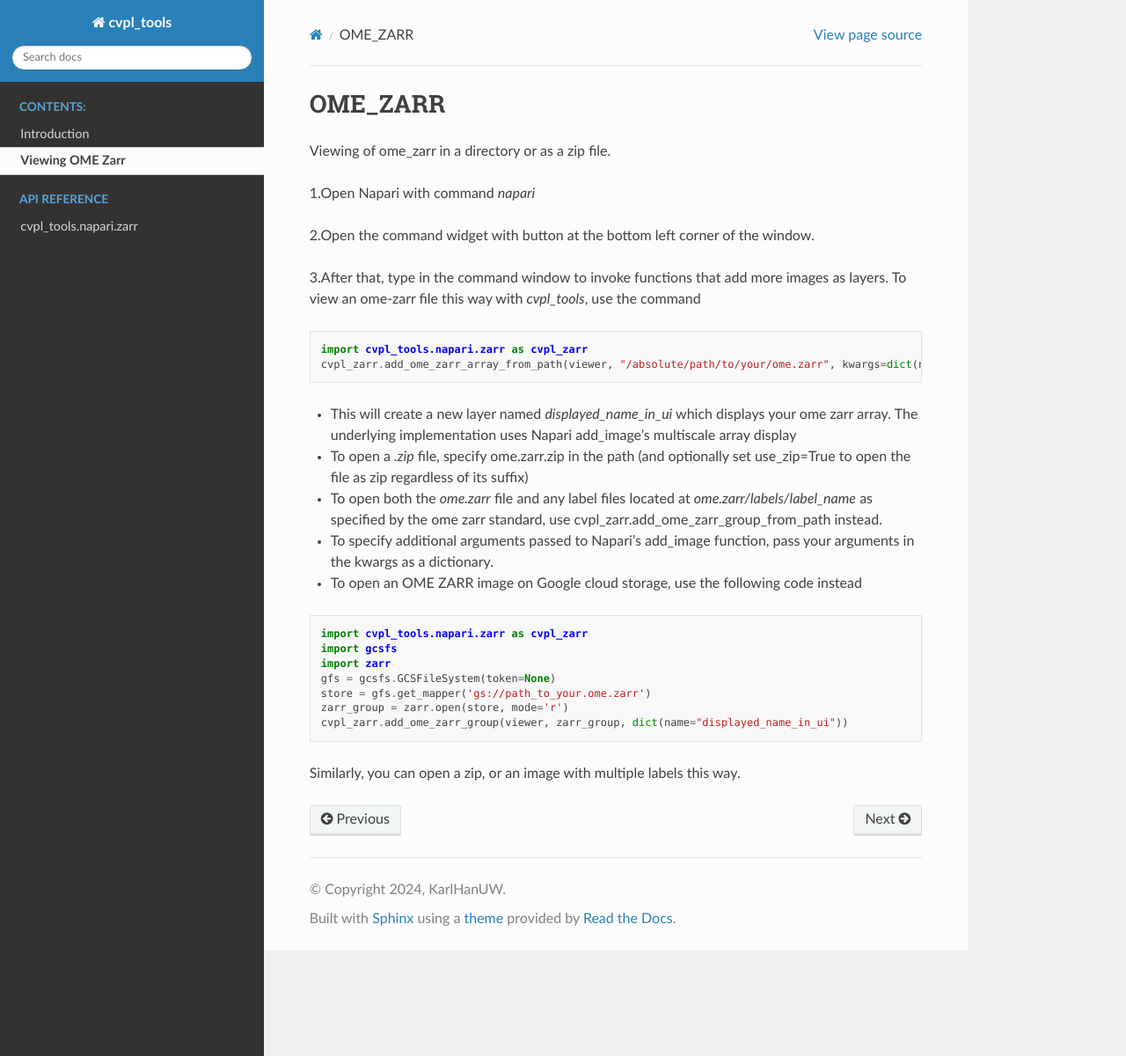
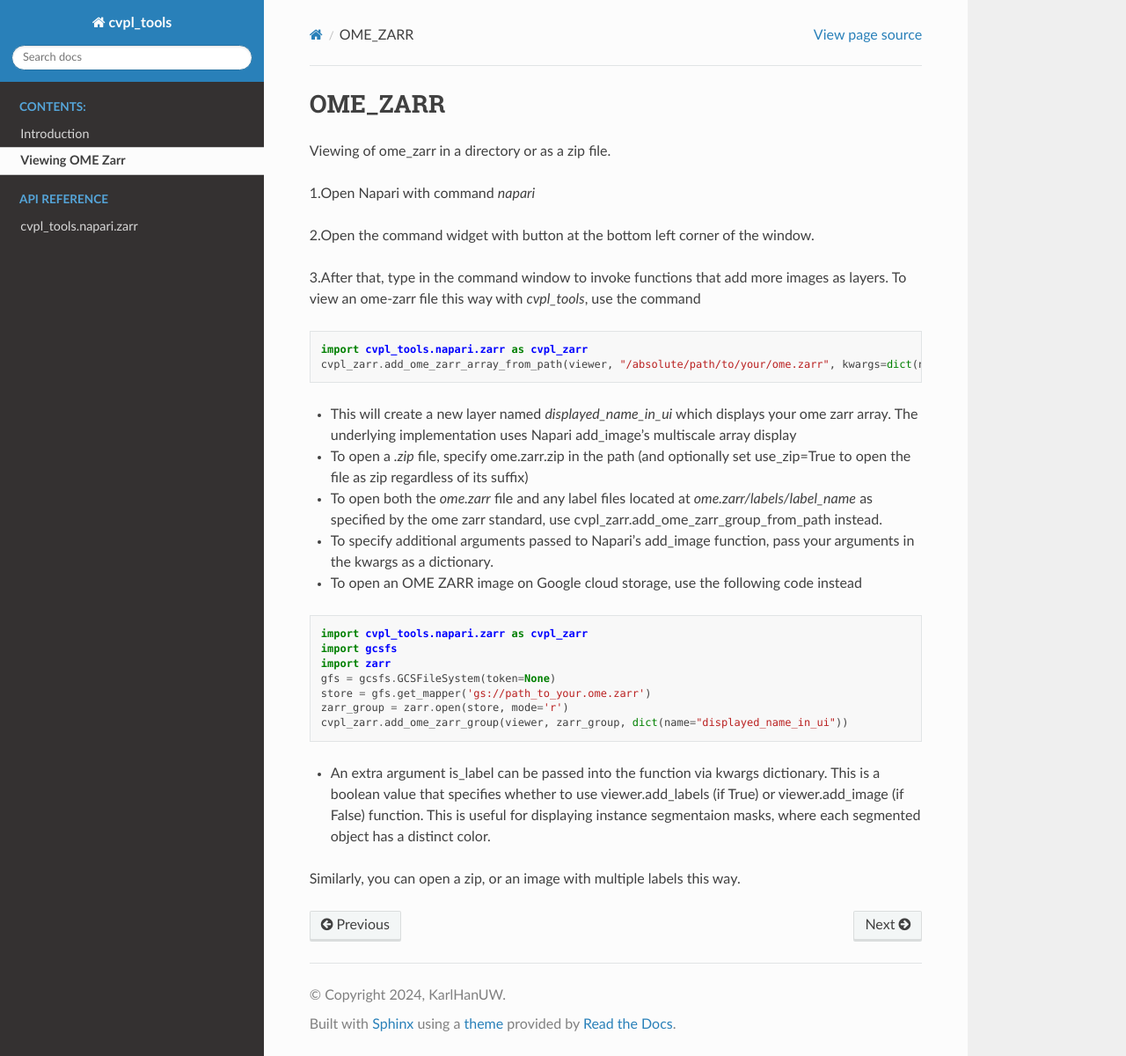
Before and after one commit to khanlab/cvpl_tools, a Sphinx documentation site: the page built from docs/GettingStarted/ome_zarr.rst, in a window 1280 px wide and 1200 px high. Shown: the whole window at 88% size. Built offline with Sphinx 7.4.7 and the Read the Docs theme 2.0.0, drawn with Linux system fonts in a browser that asks for light colours.

Commit message:
update doc

```diff
--- a/docs/GettingStarted/ome_zarr.rst
+++ b/docs/GettingStarted/ome_zarr.rst
@@ -36,5 +36,9 @@ To view an ome-zarr file this way with `cvpl_tools`, use the command
     store = gfs.get_mapper('gs://path_to_your.ome.zarr')
     zarr_group = zarr.open(store, mode='r')
     cvpl_zarr.add_ome_zarr_group(viewer, zarr_group, dict(name="displayed_name_in_ui"))
+- An extra argument is_label can be passed into the function via kwargs dictionary. This is a
+  boolean value that specifies whether to use viewer.add_labels (if True) or viewer.add_image
+  (if False) function. This is useful for displaying instance segmentaion masks, where each
+  segmented object has a distinct color.
 
 Similarly, you can open a zip, or an image with multiple labels this way.
--- a/pyproject.toml
+++ b/pyproject.toml
@@ -1,6 +1,6 @@
 [tool.poetry]
 name = "cvpl-tools"
-version = "0.4.1"
+version = "0.4.2"
 description = "A Python package for utilities and classes related to the file I/O, dataset record keeping and visualization for image processing and computer vision."
 authors = ["Karl5766 <karl29029@gmail.com>"]
 license = "MIT"
```
Also changed, not shown: README.md (+2 -1 lines).
